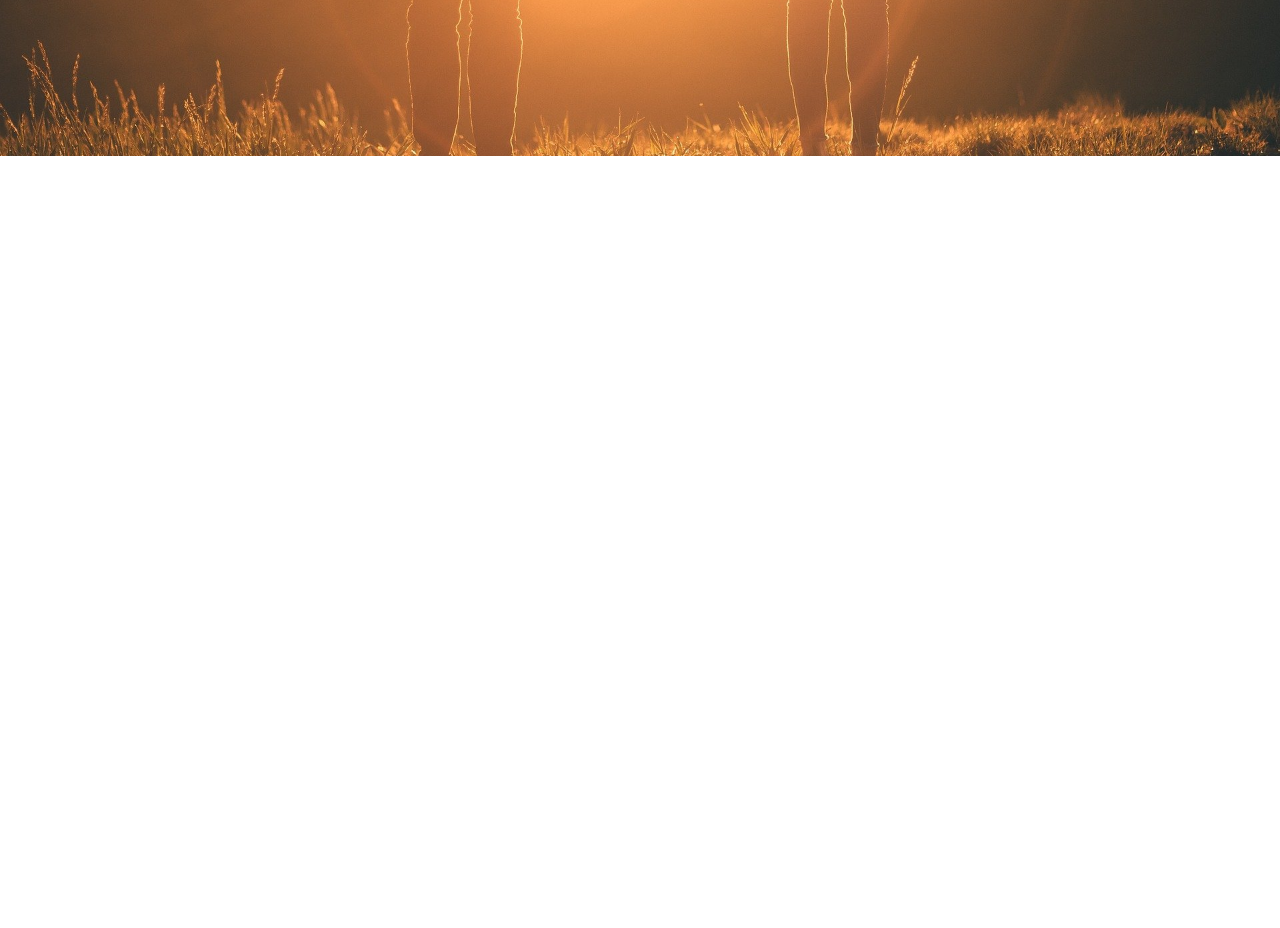
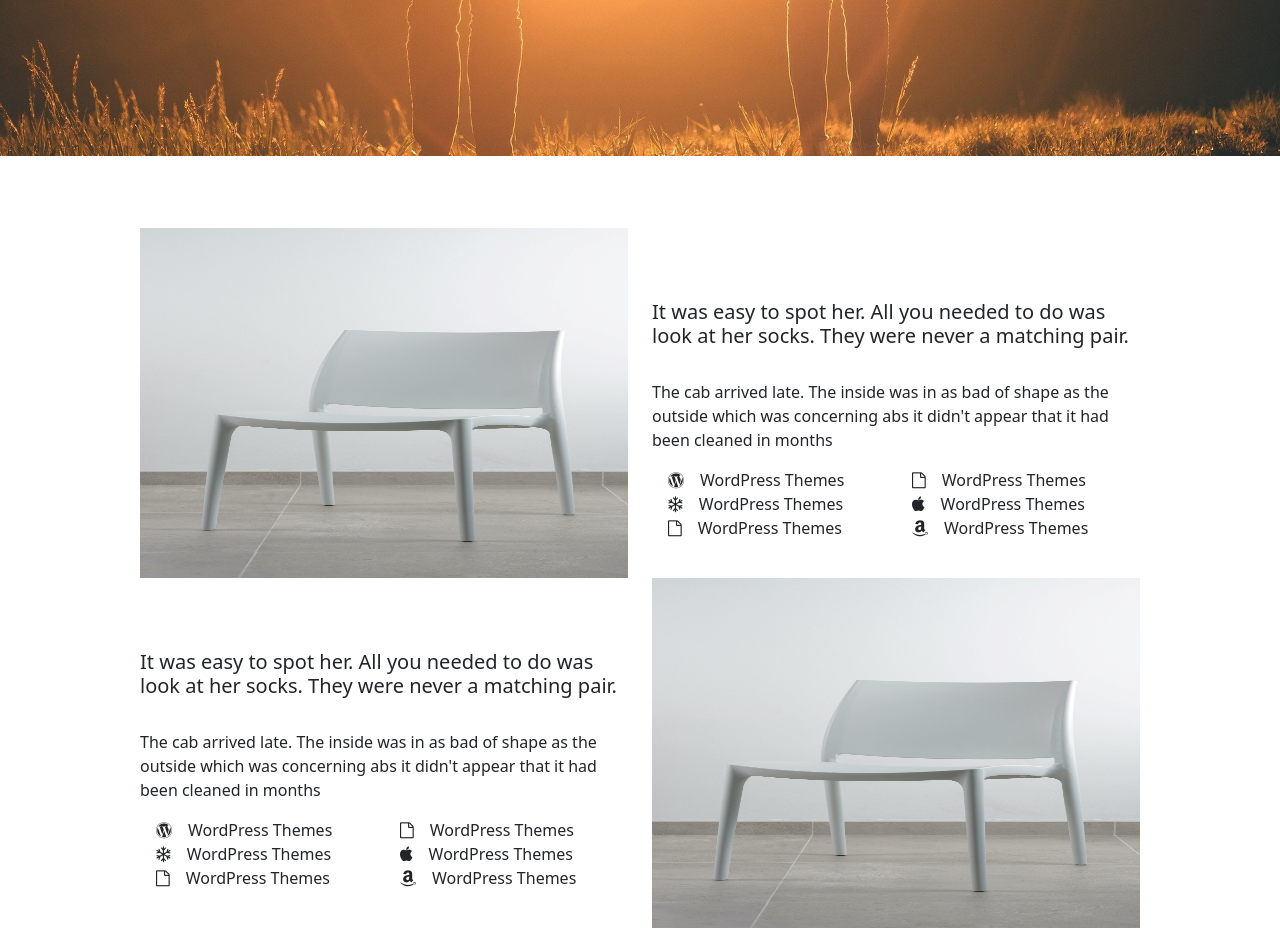
Before and after one commit to AKSHAT564564/cmb, a plain HTML site: page index.html in a window 1280 px wide. Shown: the part 500-1428 px from the top of the page. Before the commit the page ends 800 px from the top, so only its background shows below. Drawn offline with nearby package versions, Linux system fonts and the light colour scheme.

Commit message:
added section4

```diff
--- a/assets/styles.css
+++ b/assets/styles.css
@@ -80,3 +80,21 @@
     border-radius: 15px;
     font-weight: 600;
 }
+.section-4{
+    width: 80%;
+
+}
+.client-image{
+    height: 350px;
+    width:100%;
+}
+.data-col{
+     columns: 2;
+  -webkit-columns: 2;
+  -moz-columns: 2;
+  list-style-type: none;
+  padding-left: 1em;
+}
+.icon-sec4{
+    padding-right: 1em;
+}
--- a/index.html
+++ b/index.html
@@ -3,6 +3,7 @@
 <head>
 	<!-- CSS only -->
 <link href="https://cdn.jsdelivr.net/npm/bootstrap@5.0.2/dist/css/bootstrap.min.css" rel="stylesheet" integrity="sha384-EVSTQN3/azprG1Anm3QDgpJLIm9Nao0Yz1ztcQTwFspd3yD65VohhpuuCOmLASjC" crossorigin="anonymous">
+
 <link rel="stylesheet" href="https://cdnjs.cloudflare.com/ajax/libs/font-awesome/4.7.0/css/font-awesome.min.css">
 
   <link href="assets/lib/icofont/icofont.min.css" rel="stylesheet">
@@ -89,6 +90,54 @@
     </div>
   </div>
 </section>
+<br><br><br>
+ <section>
+            <div class="container section-4">
+              <div class="row justify-content-center">
+                <div class="col-lg-6">
+                  <img class="client-image" src="img/chair1.jpg">
+                 </div>
+              <div class="col-lg-6">
+                <br><br><br>
+                  <h5 class="">It was easy to spot her. All you needed to do was look at her socks. They were never a matching pair.</h5>
+                  <br>
+                    <p>The cab arrived late. The inside was in as bad of shape as the outside which was concerning abs it didn't appear that it had been cleaned in months </p>
+                    <ul class="data-col">
+                    	<li><i class="fa fa-wordpress" aria-hidden="true" style="padding-right: 1em;"></i>WordPress Themes</li>
+                    	<li><i class="fa fa-snowflake-o" aria-hidden="true" style="padding-right: 1em;"></i>WordPress Themes</li>
+                    	<li><i class="fa fa-file-o" aria-hidden="true" style="padding-right: 1em;"></i>WordPress Themes</li>
+                      <li><i class="fa fa-file-o" aria-hidden="true" style="padding-right: 1em;"></i>WordPress Themes</li>
+                      <li><i class="fa fa-apple" aria-hidden="true" style="padding-right: 1em;"></i>WordPress Themes</li>
+                      <li><i class="fa fa-amazon" aria-hidden="true" style="padding-right: 1em;"></i>WordPress Themes</li>
+                    </ul>
+                </div>
+
+                </div>
+
+            <div class="row justify-content-center">
+
+              <div class="col-lg-6">
+                <br><br><br>
+                  <h5 class="">It was easy to spot her. All you needed to do was look at her socks. They were never a matching pair.</h5>
+                  <br>
+                    <p>The cab arrived late. The inside was in as bad of shape as the outside which was concerning abs it didn't appear that it had been cleaned in months </p>
+                    <ul class="data-col">
+                      <li><i class="fa fa-wordpress" aria-hidden="true" style="padding-right: 1em;"></i>WordPress Themes</li>
+                      <li><i class="fa fa-snowflake-o" aria-hidden="true" style="padding-right: 1em;"></i>WordPress Themes</li>
+                      <li><i class="fa fa-file-o" aria-hidden="true" style="padding-right: 1em;"></i>WordPress Themes</li>
+                      <li><i class="fa fa-file-o" aria-hidden="true" style="padding-right: 1em;"></i>WordPress Themes</li>
+                      <li><i class="fa fa-apple" aria-hidden="true" style="padding-right: 1em;"></i>WordPress Themes</li>
+                      <li><i class="fa fa-amazon" aria-hidden="true" style="padding-right: 1em;"></i>WordPress Themes</li>
+                    </ul>
+                </div>
+                <div class="col-lg-6">
+                  <img class="client-image" src="img/chair1.jpg">
+                 </div>
+
+                </div>
+              </div>
+
+    </section>
 
 
 
```
Also changed, not shown: img/1.jpg (added), img/2.png (added), img/3.png (added), img/4.png (added), img/chair1.jpg (added).
